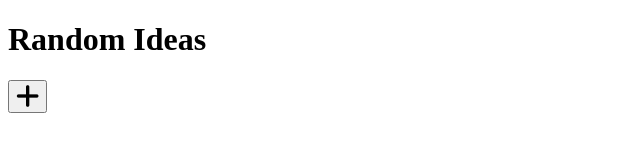
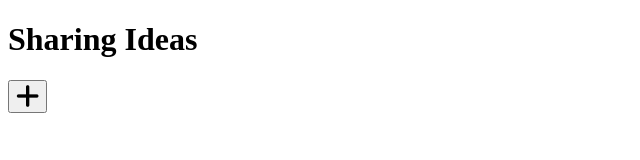
Before and after one commit to sidneyshafer/sharing-ideas-app, a website: page public/index.html in a window 1280 px wide. Shown: the whole page, without its empty margins (0-640 px from the left). Drawn offline with Linux system fonts and the light colour scheme.

Commit message:
Update index.html

```diff
--- a/public/index.html
+++ b/public/index.html
@@ -1 +1 @@
-<!doctype html><html lang="en"><head><meta charset="UTF-8"/><meta http-equiv="X-UA-Compatible" content="IE=edge"/><meta name="viewport" content="width=device-width,initial-scale=1"/><link rel="stylesheet" href="https://cdnjs.cloudflare.com/ajax/libs/font-awesome/6.2.1/css/all.min.css" integrity="sha512-MV7K8+y+gLIBoVD59lQIYicR65iaqukzvf/nwasF0nqhPay5w/9lJmVM2hMDcnK1OnMGCdVK+iQrJ7lzPJQd1w==" crossorigin="anonymous" referrerpolicy="no-referrer"/><title>Random Ideas</title><script defer="defer" src="bundle.js"></script><link href="main.css" rel="stylesheet"></head><body><header><h1>Random Ideas</h1><button id="modal-btn"><i class="fa-solid fa-plus fa-2x"></i></button></header><div class="container"><div id="idea-list" class="ideas"></div></div><div id="modal" class="modal"><div id="form-modal" class="modal-box"></div></div></body></html>
+<!doctype html><html lang="en"><head><meta charset="UTF-8"/><meta http-equiv="X-UA-Compatible" content="IE=edge"/><meta name="viewport" content="width=device-width,initial-scale=1"/><link rel="stylesheet" href="https://cdnjs.cloudflare.com/ajax/libs/font-awesome/6.2.1/css/all.min.css" integrity="sha512-MV7K8+y+gLIBoVD59lQIYicR65iaqukzvf/nwasF0nqhPay5w/9lJmVM2hMDcnK1OnMGCdVK+iQrJ7lzPJQd1w==" crossorigin="anonymous" referrerpolicy="no-referrer"/><title>Sharing Ideas</title><script defer="defer" src="bundle.js"></script><link href="main.css" rel="stylesheet"></head><body><header><h1>Sharing Ideas</h1><button id="modal-btn"><i class="fa-solid fa-plus fa-2x"></i></button></header><div class="container"><div id="idea-list" class="ideas"></div></div><div id="modal" class="modal"><div id="form-modal" class="modal-box"></div></div></body></html>
```
